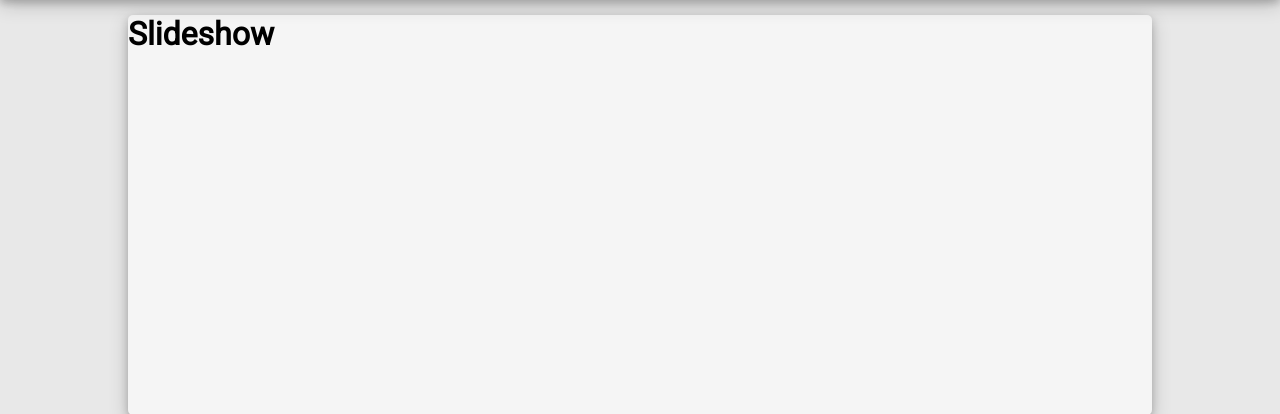
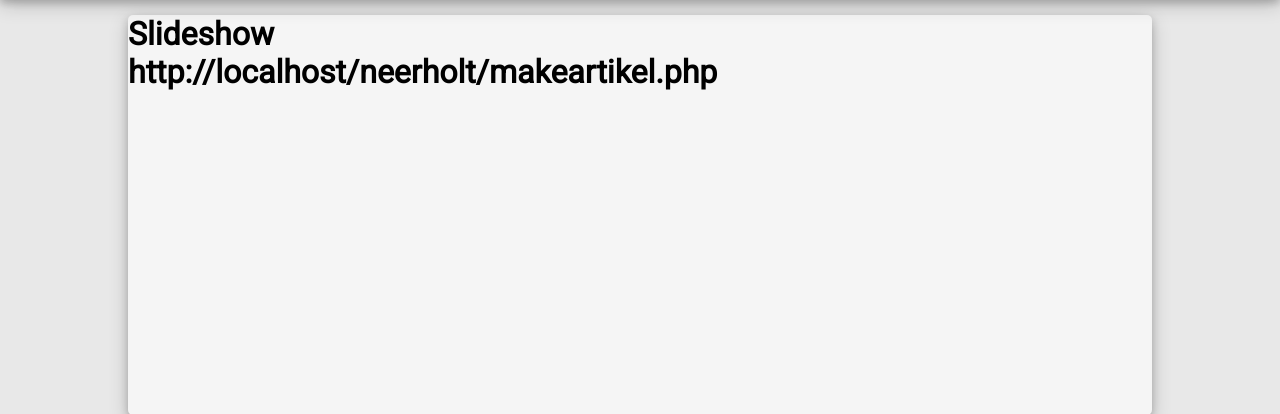
Before and after one commit to Neerholt/neerholtporfolie, a PHP site: page /neerholt/ in a window 1280 px wide. Shown: the part 49-463 px from the top of the page. Run offline with PHP 8.4, Linux system fonts and the light colour scheme.

Commit message:
lavet noget idke v

```diff
--- a/databaseconn.php
+++ b/databaseconn.php
@@ -1,20 +1,18 @@
 <?php
-/*
 $servername = "localhost";
 $username = "mvi01.skp-dp.sde";
 $password = "23q3z5y5";
 $databasename = "mvi01_skp_dp_sde_dk";
- *
- */
 
 
 
+/*
 $servername = 'localhost';
 $username = 'root';
 $password = '';
 $databasename = 'mvi01_skp_dp_sde_dk';
 $tabel_name='artikeldata';
-
+*/
 
 $connect = mysqli_connect($servername, $username, $password, $databasename);
 
--- a/index.php
+++ b/index.php
@@ -20,6 +20,8 @@
        <main>
            <div id="top-container">
                <h1>Slideshow</h1>
+               <h1>http://localhost/neerholt/makeartikel.php</h1>
+
            </div>
 
            <a href="contact.php">
```
